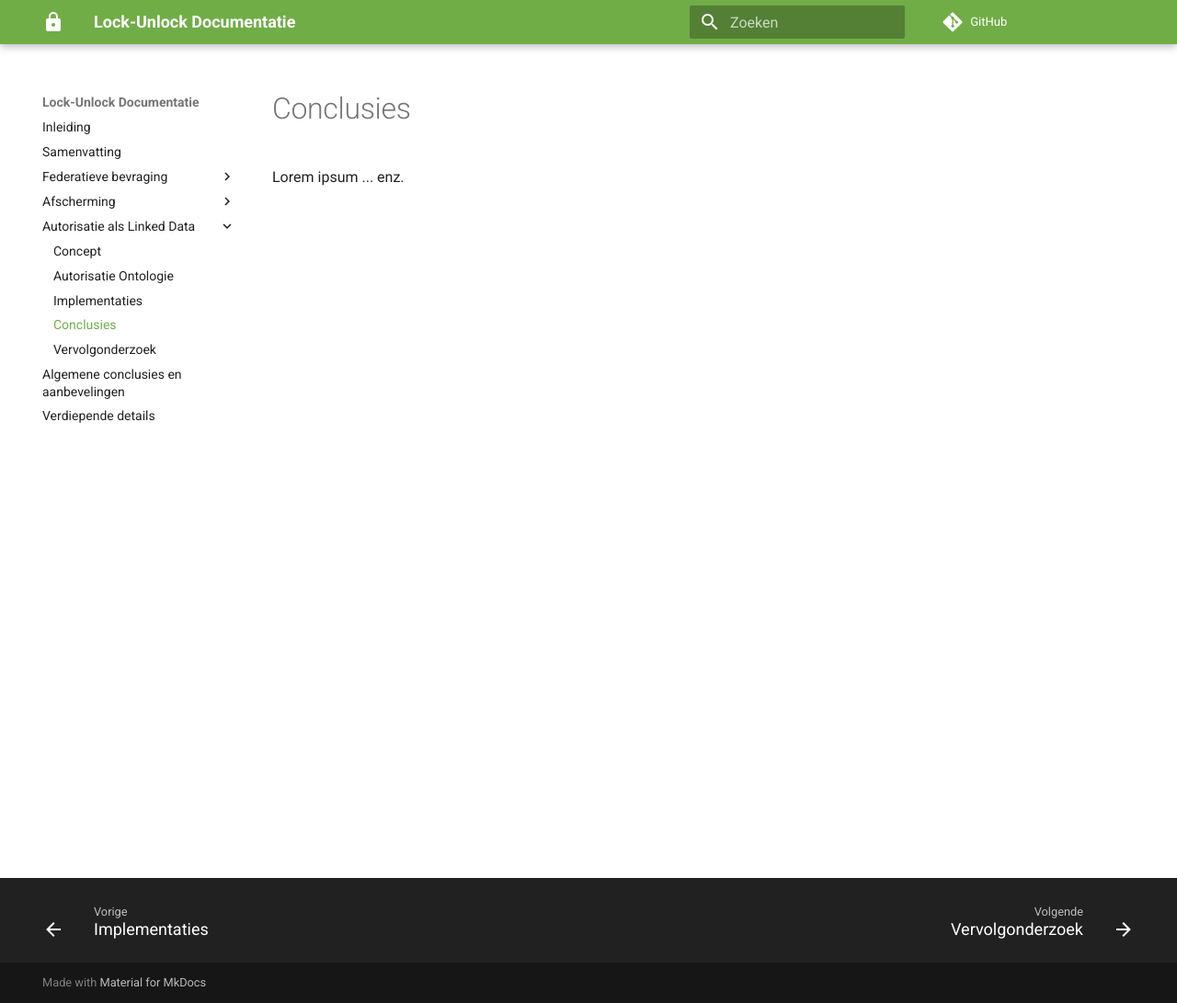
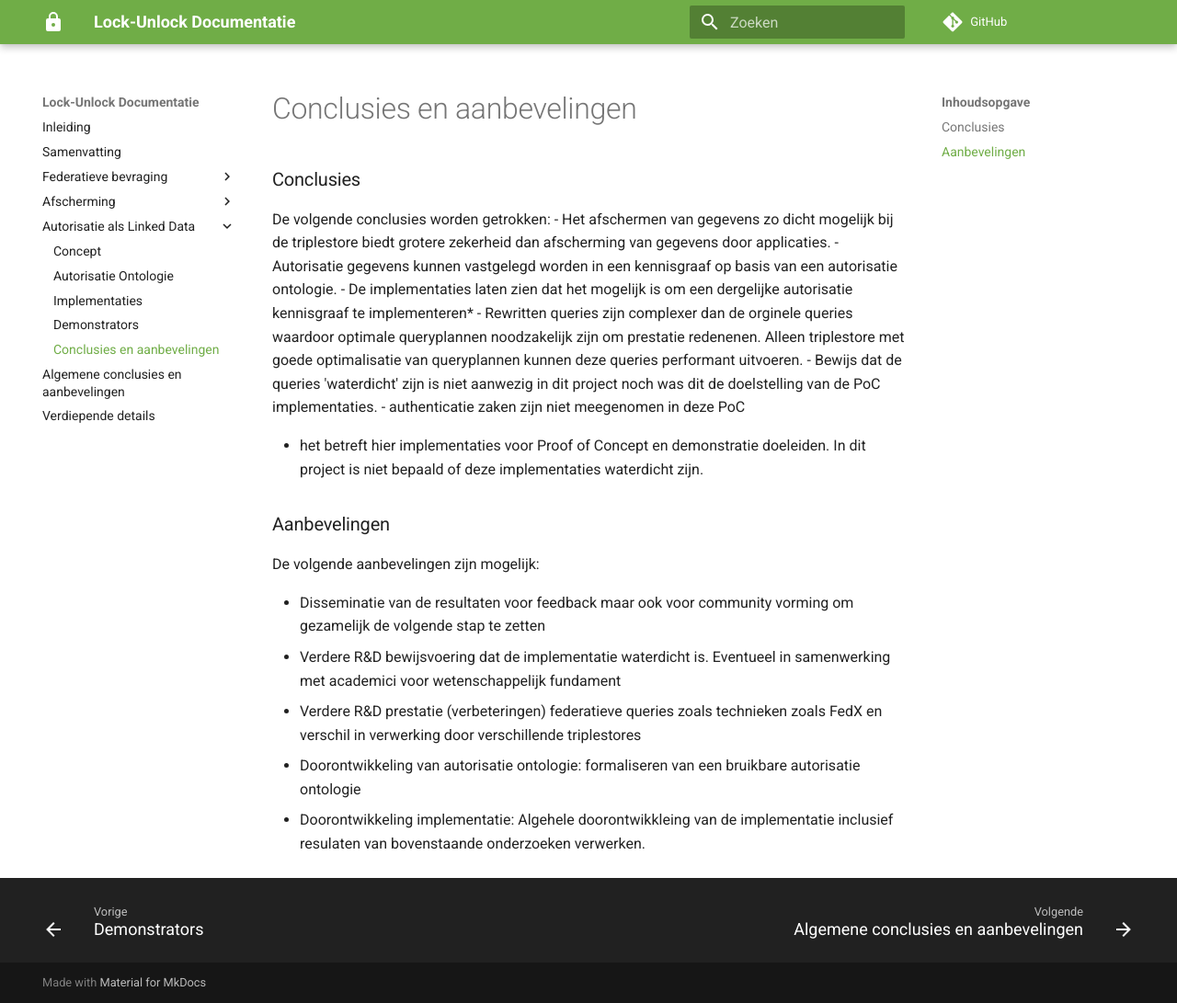
Before and after one commit to kadaster-labs/lock-unlock-docs, an MkDocs documentation site: the page built from docs/autorisatie-als-linkeddata/conclusies.md, in a window 1280 px wide and 1091 px high. Shown: the whole window at 92% size. Built offline with MkDocs 1.6.1 and Material for MkDocs 9.7.7, drawn with Linux system fonts in a browser that asks for light colours; comment, search, counter and statistics services are not loaded.

```diff
--- a/docs/autorisatie-als-linkeddata/conclusies.md
+++ b/docs/autorisatie-als-linkeddata/conclusies.md
@@ -1,4 +1,25 @@
 ---
-title: Conclusies
+title: Conclusies en aanbevelingen
 ---
-Lorem ipsum ... enz.
+###Conclusies
+De volgende conclusies worden getrokken:
+- Het afschermen van gegevens zo dicht mogelijk bij de triplestore biedt grotere zekerheid dan afscherming van gegevens door applicaties.
+- Autorisatie gegevens kunnen vastgelegd worden in een kennisgraaf op basis van een autorisatie ontologie.
+- De implementaties laten zien dat het mogelijk is om een dergelijke autorisatie kennisgraaf te implementeren*
+- Rewritten queries zijn complexer dan de orginele queries waardoor optimale queryplannen noodzakelijk zijn om prestatie redenenen. Alleen triplestore met goede optimalisatie van queryplannen kunnen deze queries performant uitvoeren.
+- Bewijs dat de queries 'waterdicht' zijn is niet aanwezig in dit project noch was dit de doelstelling van de PoC implementaties.
+- authenticatie zaken zijn niet meegenomen in deze PoC
+
+
+* het betreft hier implementaties voor Proof of Concept en demonstratie doeleiden. In dit project is niet bepaald of deze implementaties waterdicht zijn.
+
+
+###Aanbevelingen
+
+De volgende aanbevelingen zijn mogelijk:
+
+- Disseminatie van de resultaten voor feedback maar ook voor community vorming om gezamelijk de volgende stap te zetten
+- Verdere R&D bewijsvoering dat de implementatie waterdicht is. Eventueel in samenwerking met academici voor wetenschappelijk fundament
+- Verdere R&D prestatie (verbeteringen) federatieve queries zoals technieken zoals FedX en verschil in verwerking door verschillende triplestores
+- Doorontwikkeling van autorisatie ontologie:  formaliseren van een bruikbare autorisatie ontologie
+- Doorontwikkeling implementatie:  Algehele doorontwikkleing van de implementatie inclusief resulaten van bovenstaande onderzoeken verwerken.
--- a/mkdocs.yml
+++ b/mkdocs.yml
@@ -28,8 +28,8 @@ nav:
     - autorisatie-als-linkeddata/concept.md
     - autorisatie-als-linkeddata/authorization-ontology.md
     - autorisatie-als-linkeddata/implementaties.md
+    - autorisatie-als-linkeddata/demonstrators.md
     - autorisatie-als-linkeddata/conclusies.md
-    - autorisatie-als-linkeddata/vervolgonderzoek.md
   - conclusies/index.md
   - verdiepende-details/index.md
 extra_css:
```
Also changed, not shown: docs/autorisatie-als-linkeddata/authorization-ontology.md (+5 -2 lines), docs/autorisatie-als-linkeddata/concept.md (+7 -1 lines), docs/autorisatie-als-linkeddata/demonstrators.md (added, +62 -0 lines), docs/autorisatie-als-linkeddata/implementaties.md (+10 -3 lines), docs/autorisatie-als-linkeddata/vervolgonderzoek.md (deleted, +0 -4 lines), docs/autorisatie-als-linkeddata/images/concept1.png (added), docs/autorisatie-als-linkeddata/images/demoauth1.png (added), docs/autorisatie-als-linkeddata/images/demoauth3.png (added), docs/autorisatie-als-linkeddata/images/demoauth4.png (added), docs/autorisatie-als-linkeddata/images/demoauth5.png (added), docs/autorisatie-als-linkeddata/images/fuseki1.png (added), docs/autorisatie-als-linkeddata/images/fuseki2.png (added), docs/autorisatie-als-linkeddata/images/geenToegang1.png (added), 1 other file.
